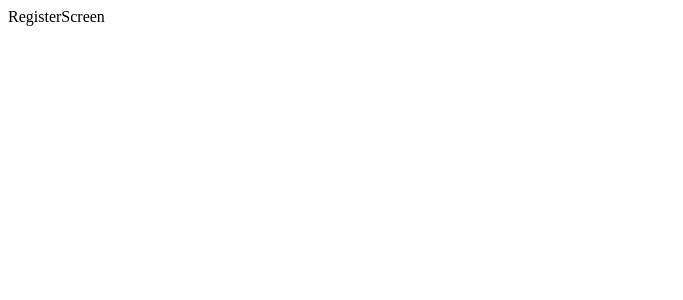
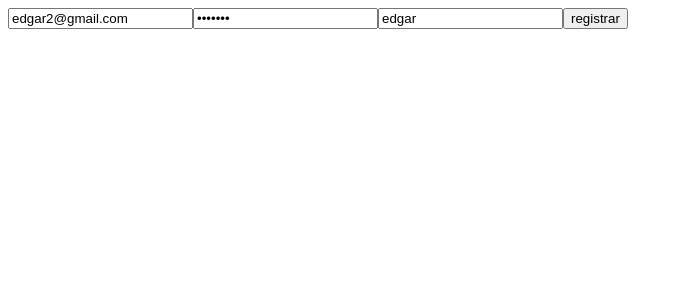
Before and after one commit to aEdgar22/scriv, a React (Create React App) app: page /auth/register in a window 1280 px wide. Shown: the top 300 px of the page, without its empty margins (0-683 px from the left). Built offline with nearby package versions, Linux system fonts and the light colour scheme.

Commit message:
add/conexion a firebase y registro de usuario

```diff
--- a/package.json
+++ b/package.json
@@ -11,9 +11,9 @@
     "firebase-cli": "^1.2.0",
     "react": "^18.2.0",
     "react-dom": "^18.2.0",
+    "react-redux": "^8.0.2",
     "react-router-dom": "^6.3.0",
     "react-scripts": "5.0.1",
-    "redux": "^4.2.0",
     "web-vitals": "^2.1.4"
   },
   "scripts": {
--- a/src/App.js
+++ b/src/App.js
@@ -1,9 +1,14 @@
+import { Provider } from "react-redux";
+
 import { AppRouter } from "./routes/AppRouter";
+import { store } from "./redux/store";
 
 function App() {
   return (
-    <AppRouter />
-  )
+    <Provider store={store}>
+      <AppRouter />
+    </Provider>
+  );
 }
 
 export default App;
--- a/src/hooks/useForm.jsx
+++ b/src/hooks/useForm.jsx
@@ -0,0 +1,17 @@
+import { useState } from "react";
+
+export const useForm = (initialState = {}) => {
+  const [formValues, setFormValues] = useState(initialState);
+
+  const handleInputChange = ({ target }) => {
+
+    //setea a al estado los valores anteriores y los nuevos
+    setFormValues({
+      ...formValues,
+      [target.name]: target.value,
+    });
+  };
+
+  //devuelve los valores del estado y la funcion de cambio
+  return [formValues, handleInputChange];
+};
--- a/src/pages/auth/RegisterScreen.jsx
+++ b/src/pages/auth/RegisterScreen.jsx
@@ -1,7 +1,59 @@
-import React from 'react'
+import React from "react";
+import { useForm } from "../../hooks/useForm";
+import { registerUser } from "../../redux/thunks/authUserThunk";
+import { useDispatch } from "react-redux";
 
 export const RegisterScreen = () => {
+  const dispatch = useDispatch();
+
+  //utiliza hook useForm para manejar state de los inputs
+  const [formValues, handleInputChange] = useForm({
+    email: "edgar2@gmail.com",
+    password: "1234252",
+    userName: "edgar",
+  });
+
+  //destructuro valores de formValues
+  const { email, password, userName } = formValues;
+
+  const handleLogin = (e) => {
+    e.preventDefault();
+    //enviando informacion usuario a thunk de registro
+    dispatch(registerUser(email, password, userName));
+  };
+
   return (
-    <div>RegisterScreen</div>
-  )
-}
+    <>
+      <form onSubmit={handleLogin}>
+        <input
+          type="email"
+          name="email"
+          value={email}
+          placeholder="your_email@company.ltd"
+          onChange={handleInputChange}
+          autoComplete="off"
+        />
+
+        <input
+          type="password"
+          name="password"
+          value={password}
+          placeholder="password"
+          onChange={handleInputChange}
+          autoComplete="off"
+        />
+
+        <input
+          type="text"
+          name="userName"
+          value={userName}
+          placeholder="User Name"
+          onChange={handleInputChange}
+          autoComplete="off"
+        />
+
+        <button>registrar</button>
+      </form>
+    </>
+  );
+};
--- a/src/redux/slices/userSlice.js
+++ b/src/redux/slices/userSlice.js
@@ -1,14 +1,26 @@
 import { createSlice } from '@reduxjs/toolkit'
 
 const initialState = {
-
+  uid: null,
+  userName: null,
 }
 
 const userSlice = createSlice({
+  name: 'user',
+  initialState,
+  reducers: {
+   /*  startLoading(state) {
+      state.isLoading =  true
+    } */
 
-  reducers: {}
+    setUser(state, action) {
+      state.uid = action.payload.uid;
+      state.userName = action.payload.userName;
+    }
+
+  }
 });
 
-export const {} = userSlice.actions
+export const {setUser} = userSlice.actions
 
 export default userSlice.reducer
--- /dev/null
+++ b/src/redux/store.js
@@ -0,0 +1,8 @@
+import { configureStore } from '@reduxjs/toolkit';
+import  userSlice  from './slices/userSlice';
+
+export const store = configureStore({
+    reducer: {
+        user: userSlice
+    }
+})
--- /dev/null
+++ b/src/redux/thunks/authUserThunk.js
@@ -0,0 +1,28 @@
+import { setUser } from "../slices/userSlice";
+import { createUserWithEmailAndPassword, updateProfile } from "firebase/auth";
+import { auth } from "../../firebase/config";
+
+export const registerUser = (email, password, userName) => {
+  return async (dispatch) => {
+    try {
+      const { user } = await createUserWithEmailAndPassword(
+        auth,
+        email,
+        password
+      );
+
+      await updateProfile(user, {
+        displayName: userName,
+      });
+
+      dispatch(
+        setUser({
+          uid: user.uid,
+          userName: user.displayName,
+        })
+      );
+    } catch (error) {
+      console.log(error);
+    }
+  };
+};
```
Also changed, not shown: 1 other file (tests, documents, lock files or other folders).
